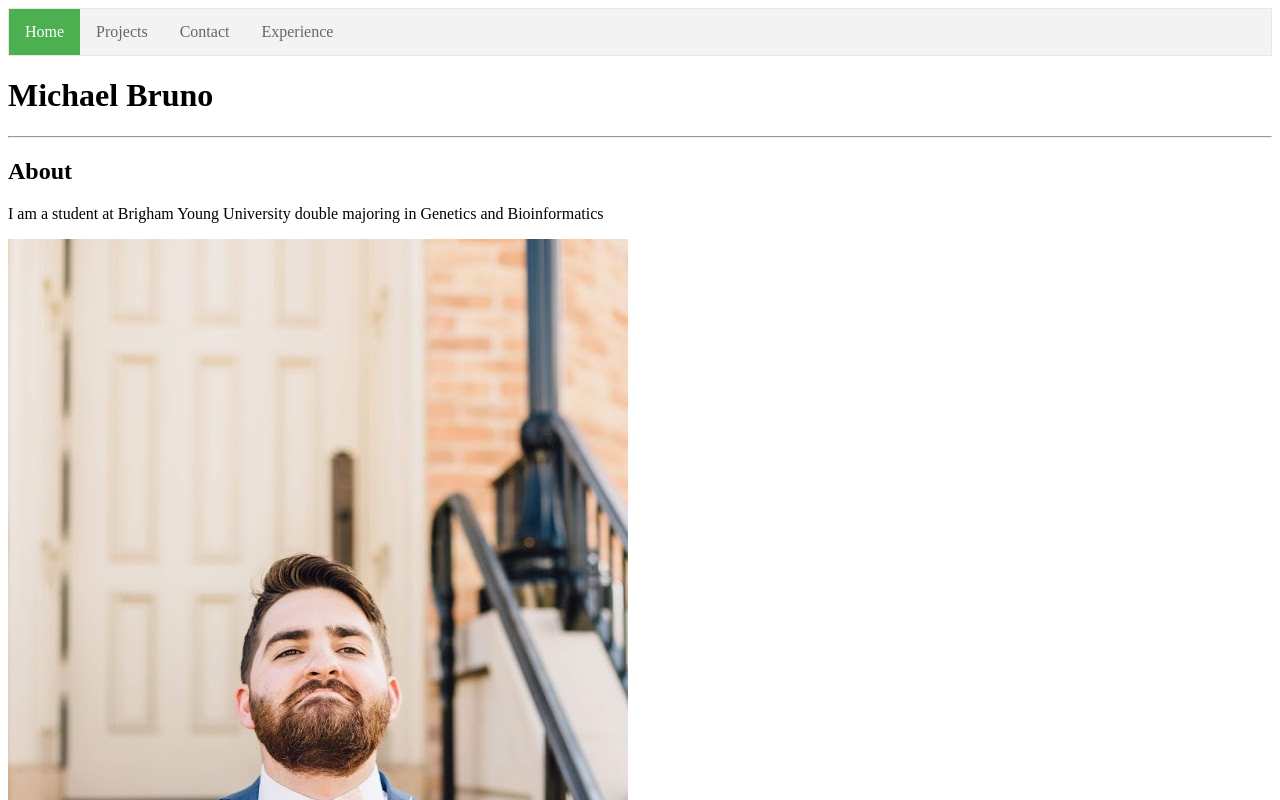
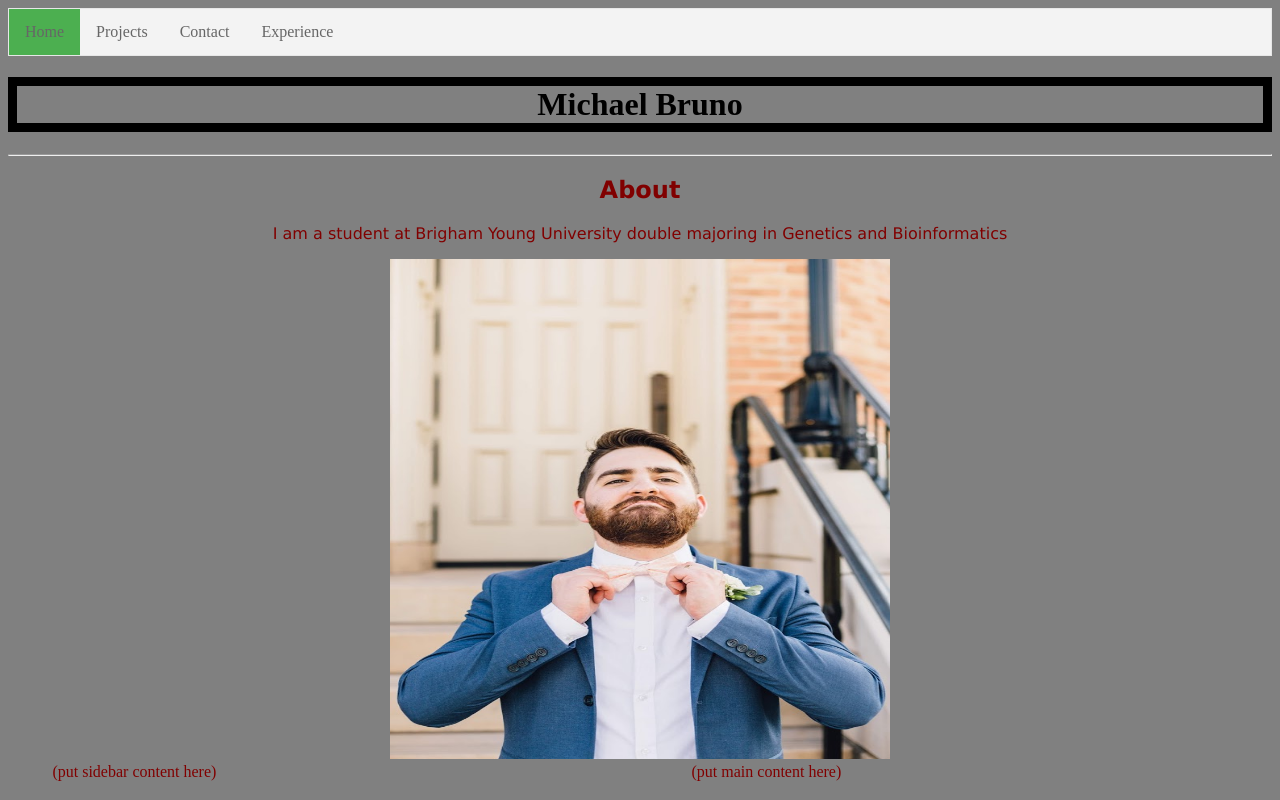
Before and after one commit to michaelbeneamatobruno/CS260, a plain HTML site: page portfolio/index.html in a window 1280 px wide. Shown: the top 800 px of the page. Drawn offline with Linux system fonts and the light colour scheme.

Commit message:
finished css assignment

```diff
--- a/portfolio/index.html
+++ b/portfolio/index.html
@@ -6,25 +6,33 @@
       index.html
     </title>
   </head>
-  <body class="body">
+  <body class=body>
     <ul class="header">
-      <li><a class="active" href="index.html">Home</a></li>
-      <li><a href="projects.html">Projects</a></li>
-      <li><a href="contact.html">Contact</a></li>
-      <li><a href="experience.html">Experience</a></li>
+      <li id="headerItem"><a class="active" href="index.html" id="insiderHeader">Home</a></li>
+      <li id="headerItem"><a href="projects.html" id="insiderHeader">Projects</a></li>
+      <li id="headerItem"><a href="contact.html" id="insiderHeader">Contact</a></li>
+      <li id="headerItem"><a href="experience.html" id="insiderHeader">Experience</a></li>
     </ul>
-    <h1 class="name">
+    <h1 id="name">
       Michael Bruno
     </h1>
     <hr>
     <div id="about">
-      <h2>
+      <h2 id="about">
         About
       </h2>
-      <p>
+      <p id="aboutP">
         I am a student at Brigham Young University double majoring in
         Genetics and Bioinformatics
       </p>
-      <img src="me.jpg" alt="Michael Bruno Picture" id=introPic>
+      <img src="me.jpg" alt="Michael Bruno Picture" id="introPic">
+      <section>
+        <aside>
+          (put sidebar content here)
+        </aside>
+        <article>
+          (put main content here)
+        </article>
+      </section>
   </body>
 </html>
--- a/portfolio/portfolio.css
+++ b/portfolio/portfolio.css
@@ -6,29 +6,58 @@ ul.header {
   border: 1px solid #e7e7e7;
   background-color: #f3f3f3;
 }
-
-li {
+li#headerItem {
   float: left;
 }
-
-li a {
+li a#insiderHeader {
   display: block;
   color: #666;
   text-align: center;
   padding: 14px 16px;
   text-decoration: none;
 }
-
 li a:hover:not(.active) {
   background-color: #ddd;
 }
-
 li a.active {
   color: white;
   background-color: #4CAF50;
 }
+div#about {
+  text-align: center;
+  color: #800000
+}
+h1#name {
+  text-align: center;
+  color: #800000
+  padding: 20px;
+  border-width: 9px;
+  border-style: solid;
+  border-color: #000000;
+}
+h2#about {
+  font-family: verdana;
+}
+p#aboutP {
+  font-family: verdana;
+}
+body.body {
+  background-color: #808080
+}
+#introPic {
+  height: 500px;
+  width: 500px;
+}
 
-#infoPic {
-  height: 5%;
-  width: 5%;
+
+section {
+ display: flex;
 }
+
+aside {
+ flex: 1
+}
+
+article {
+ flex: 4
+}
```
Also changed, not shown: portfolio/contact.html (+6 -7 lines), portfolio/experience.html (+6 -6 lines), portfolio/projects.html (+6 -7 lines).
